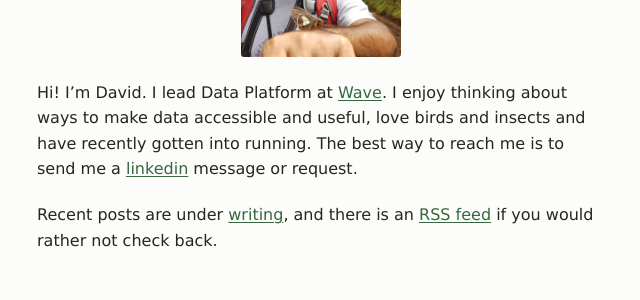
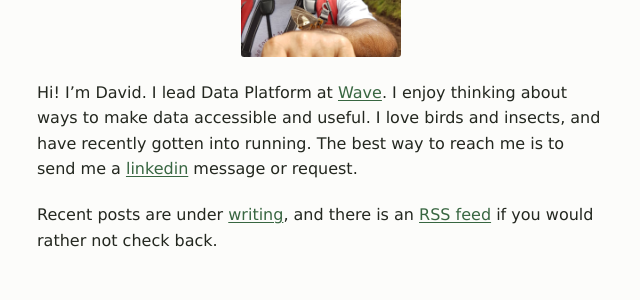
Before and after one commit to davidclarance/davidclarance.github.io, a Jekyll site: the page built from index.md, in a window 1280 px wide. Shown: the part 240-540 px from the top of the page, without its empty margins (319-959 px from the left). Built offline with Jekyll 4.4.1, drawn with Linux system fonts in a browser that asks for light colours.

```diff
--- a/index.md
+++ b/index.md
@@ -6,7 +6,7 @@ heading: false
 ![David Clarance](/assets/portrait.jpg){: .portrait}
 {: .portrait-row}
 
-Hi! I'm David. I lead Data Platform at [Wave](https://www.wave.com/en/blog/world/). I enjoy thinking about ways to make data accessible and useful, love birds and insects and have recently gotten into running. The best way to reach me is to send me a [linkedin](https://www.linkedin.com/in/david-clarance-75139795/) message or request.
+Hi! I'm David. I lead Data Platform at [Wave](https://www.wave.com/en/blog/world/). I enjoy thinking about ways to make data accessible and useful. I love birds and insects, and have recently gotten into running. The best way to reach me is to send me a [linkedin](https://www.linkedin.com/in/david-clarance-75139795/) message or request.
 
 Recent posts are under [writing](/writing/), and there is an
 [RSS feed](/feed.xml) if you would rather not check back.
```
